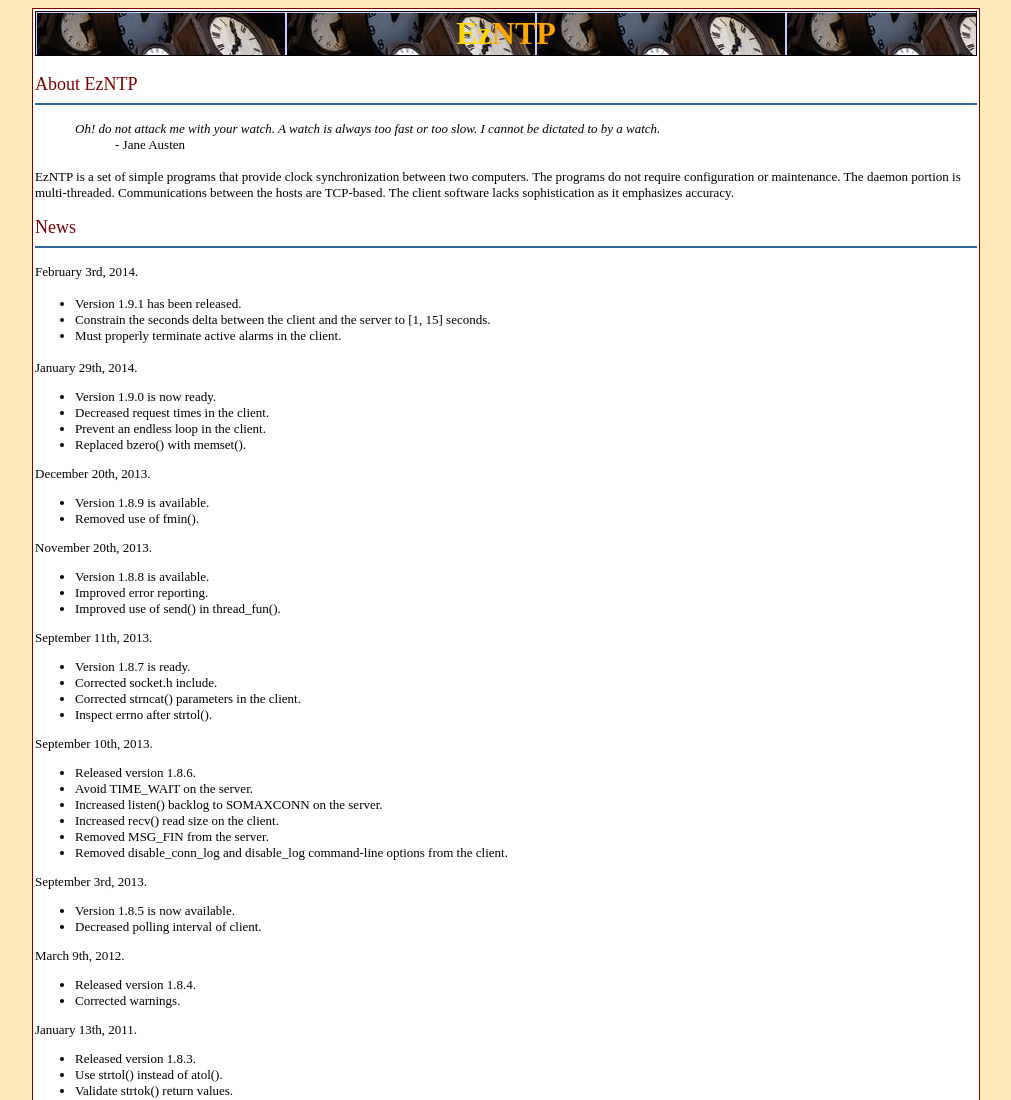
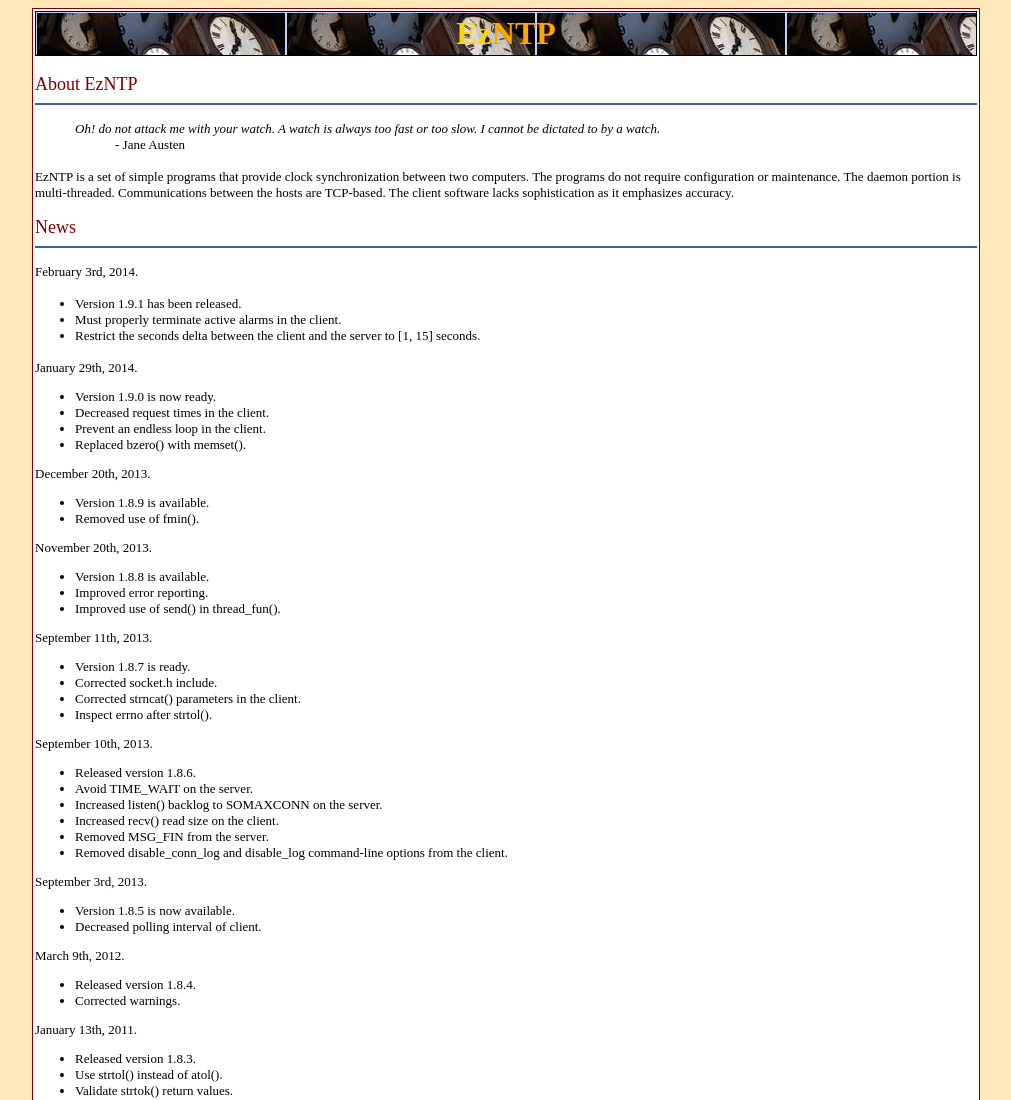
Before and after one commit to nurfalie/ez-ntp, a plain HTML site: page index.html in a window 1280 px wide. Shown: the top 1100 px of the page, without its empty margins (134-1145 px from the left). Drawn offline with Linux system fonts and the light colour scheme.

Commit message:
Updated.

```diff
--- a/index.html
+++ b/index.html
@@ -37,8 +37,8 @@
 		    February 3rd, 2014.
 		    <ul>
 		      <li>Version 1.9.1 has been released.</li>
-		      <li>Constrain the seconds delta between the client and the server to [1, 15] seconds.</li>
 		      <li>Must properly terminate active alarms in the client.</li>
+		      <li>Restrict the seconds delta between the client and the server to [1, 15] seconds.</li>
 		    </ul>
 		    January 29th, 2014.
 		    <ul>
```
